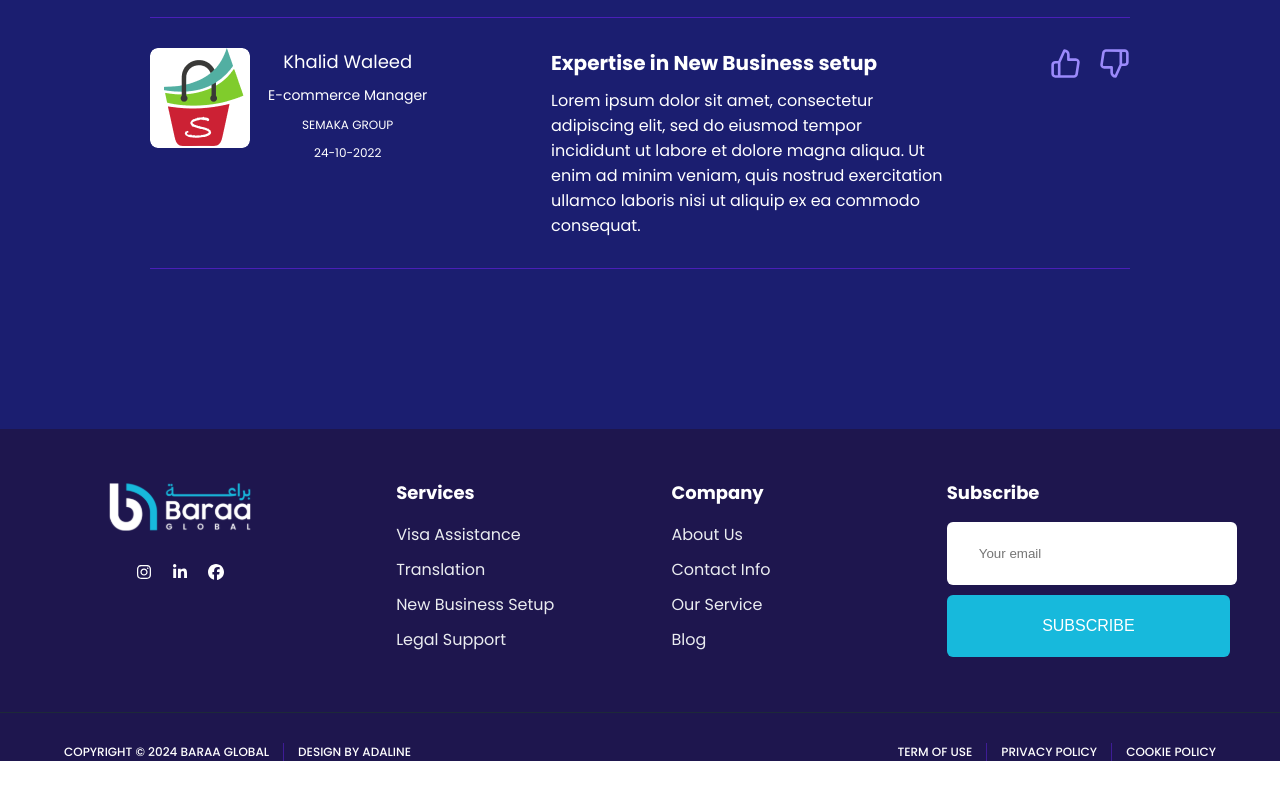
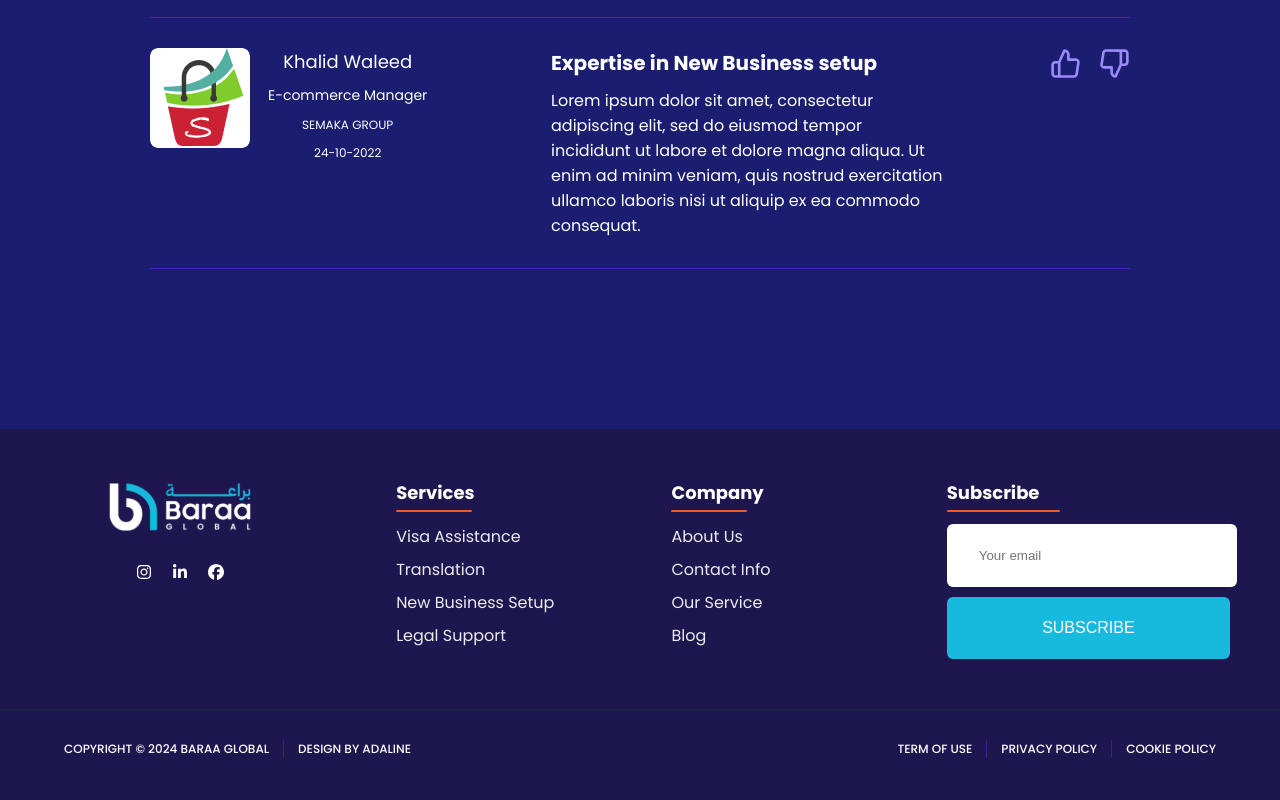
Before and after one commit to MuhammedDilshan/baraa, a React (Create React App) app: page / in a window 1280 px wide. Shown: the part 4597-5397 px from the top of the page. Before the commit the page ends 5358 px from the top, so only its background shows below. Built offline with nearby package versions, Linux system fonts and the light colour scheme.

Commit message:
edited all updates

```diff
--- a/src/Components/Choose/Choose.css
+++ b/src/Components/Choose/Choose.css
@@ -21,7 +21,7 @@
     position: absolute;
     left: 430px;
     top: 270px;
-    width: 200px;
+    width: 160px;
 }
 
 .choose .choose-image img {
--- a/src/Components/ContactDetails/ContactDetails.css
+++ b/src/Components/ContactDetails/ContactDetails.css
@@ -89,6 +89,7 @@
     color: #fff;
     display: inline-block;
     margin-top: 20px;
+    width: 78%;
 }
 
 .map {
--- a/src/Components/Footer/Footer.css
+++ b/src/Components/Footer/Footer.css
@@ -82,6 +82,18 @@ footer .top-footer form h3 {
     text-align: left;
 }
 
+footer .top-footer .service-footer h3:after,
+footer .top-footer .company h3:after,
+footer .top-footer form h3:after {
+    content: "";
+    width: 40%;
+    display: block;
+    height: 2px;
+    background-color: #F05A28;
+    transform: translateY(4px);
+    border-radius: 20px;
+}
+
 footer .top-footer .service-footer li,
 footer .top-footer .company li,
 footer .top-footer form li {
@@ -91,30 +103,12 @@ footer .top-footer form li {
     text-align: left;
 }
 
-footer .top-footer .service-footer li:after,
-footer .top-footer .company li:after,
-footer .top-footer form li:after {
-    content: "";
-    width: 60%;
-    display: block;
-    height: 2px;
-    background-color: #F05A28;
-    transform: translateY(4px);
-    opacity: 0;
-    border-radius: 20px;
-    transition: .4s ease-in-out;
-}
-
-footer .top-footer .service-footer li:hover::after,
-footer .top-footer .company li:hover::after,
-footer .top-footer form li:hover::after {
-    opacity: 1;
-}
 
 .bottom-footer {
     display: flex;
     justify-content: space-between;
     padding: 0 50px;
+    padding-bottom: 50px;
 }
 
 .bottom-footer .copyright,
```
